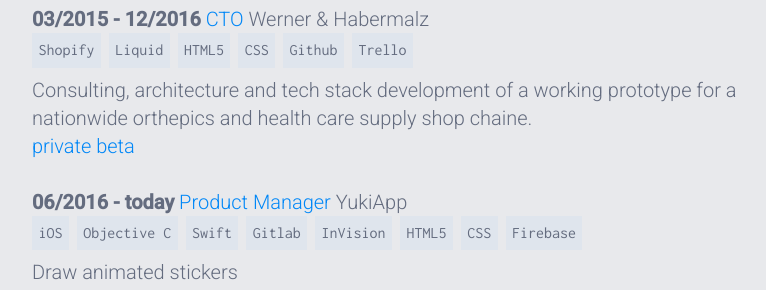
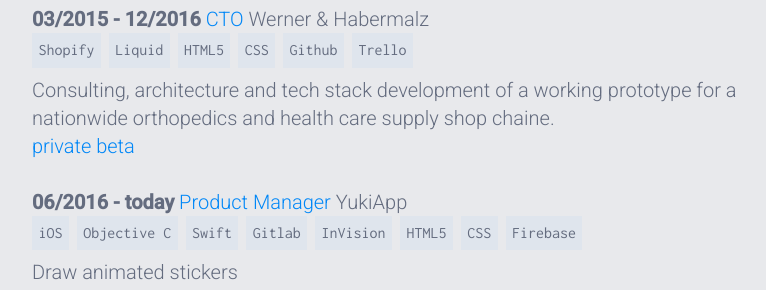
Before and after one commit to mandymozart/mandymozart, a Jekyll site: the page built from cv/index.html, in a window 1280 px wide and 900 px high, scrolled down 796 px. Shown: the part 182-472 px from the top of the window, without its empty margins (248-1014 px from the left). Built offline with Jekyll 4.4.1, drawn with Linux system fonts in a browser that asks for light colours.

Commit message:
updating typo

```diff
--- a/cv/index.html
+++ b/cv/index.html
@@ -79,7 +79,7 @@ title: CV of Tilman Porschuetz
 							<span>Github</span>
 							<span>Trello</span>
 						</span>
-						<span class="description">Consulting, architecture and tech stack development of a working prototype for a nationwide orthepics and health care supply shop chaine.</span>
+						<span class="description">Consulting, architecture and tech stack development of a working prototype for a nationwide orthopedics and health care supply shop chaine.</span>
 						<span class="status private-beta">private beta</span>
 						</p>
 
```
